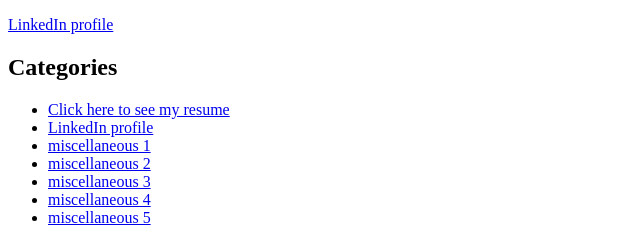
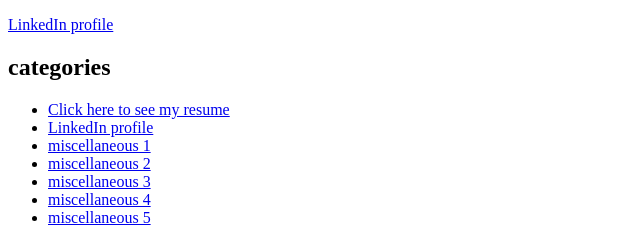
Before and after one commit to dev1peru/html_resume, a plain HTML site: page index.html in a window 1280 px wide. Shown: the part 474-701 px from the top of the page, 0-640 px from the left. Drawn offline with Linux system fonts and the light colour scheme; files whose address does not match are found by name.

Commit message:
fixed all issues

```diff
--- a/index.html
+++ b/index.html
@@ -15,7 +15,7 @@
 
 
     <div class="categories">
-        <h2>Categories</h2>
+        <h2>categories</h2>
         <ul>
             <li><a href="resume.html" target="_blank">Click here to see my resume</a></li>
             <li><a href="https://www.linkedin.com/in/victoriano-vega-288092129/" target="_blank">LinkedIn profile</a></li>
```
